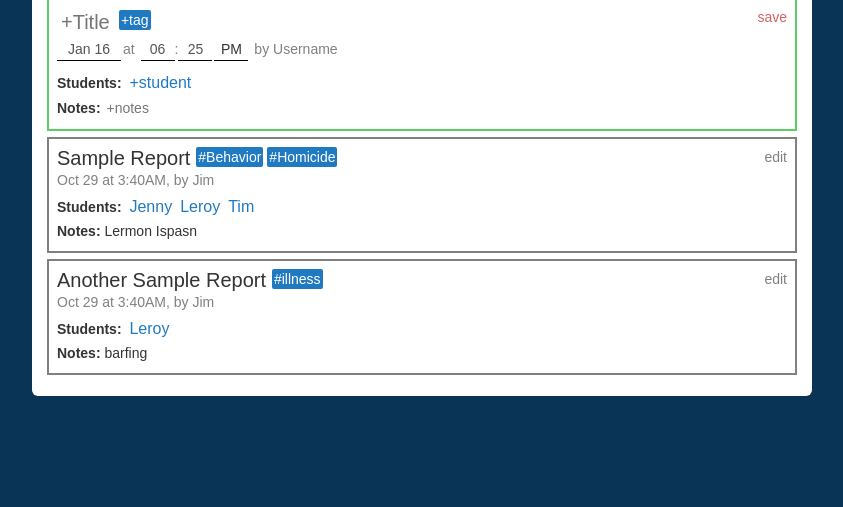
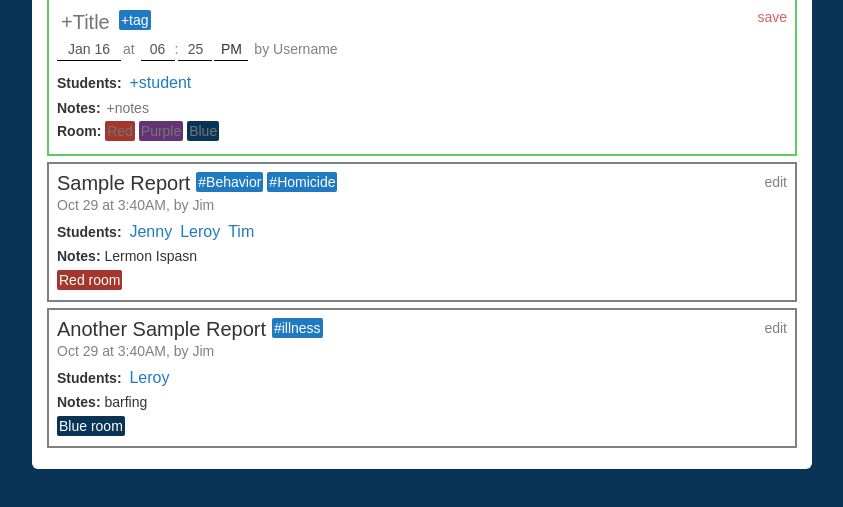
Before and after one commit to sewardhorace/bb-frontend, a website: page src/public/index.html in a window 1280 px wide. Shown: the part 101-608 px from the top of the page, without its empty margins (218-1061 px from the left). Drawn offline with nearby package versions, Linux system fonts and the light colour scheme; files that its build step writes are made by us from their sources; files whose address does not match are found by name.

Commit message:
added rooms

```diff
--- a/src/public/mock/reports.json
+++ b/src/public/mock/reports.json
@@ -3,10 +3,20 @@
     "title" : "Sample Report",
     "time" : "1288323623006",
     "author" : "Jim",
+    "room" : {
+      "name":"Red",
+      "hexColor":"#A3372C"
+    },
     "students" : [
-      "Jenny",
-      "Leroy",
-      "Tim"
+      {
+        "name":"Jenny"
+      },
+      {
+        "name":"Leroy"
+      },
+      {
+        "name":"Tim"
+      }
     ],
     "description" : "Lermon Ispasn",
     "tags" : [
@@ -18,8 +28,14 @@
     "title" : "Another Sample Report",
     "time" : "1288323623006",
     "author" : "Jim",
+    "room" : {
+      "name":"Blue",
+      "hexColor":"#093455"
+    },
     "students" : [
-      "Leroy"
+      {
+        "name":"Leroy"
+        }
     ],
     "description" : "barfing",
     "tags" : [
--- a/src/public/scripts/controllers/form.js
+++ b/src/public/scripts/controllers/form.js
@@ -6,6 +6,18 @@ angular.module('trackerApp')
   $scope.newReport = {};
   $scope.currentUser = {
     name:"Username"
+  };
+  $scope.redRoom = {
+    name:'Red',
+    hexColor:'#A3372C'
+  };
+  $scope.blueRoom = {
+    name:'Blue',
+    hexColor:'#093455'
+  };
+  $scope.purpleRoom = {
+    name:'Purple',
+    hexColor:'#643275'
   };
 
   $scope.change = function(className,idx){
@@ -43,13 +55,14 @@ angular.module('trackerApp')
     var date = $scope.newReport.date;
     var time = $scope.newReport.time;
     var report = {
-      title:$scope.newReport.title,
+      title:$scope.newReport.title.text,
       time: new Date(date.getFullYear(), date.getMonth(), date.getDate(),
                time.getHours(), time.getMinutes(), time.getSeconds()),
       author:$scope.currentUser.name,
       students:$scope.newReport.students,
       description:$scope.newReport.notes,
-      tags:$scope.newReport.tags
+      tags:$scope.newReport.tags,
+      room:$scope.newReport.room
     };
     $scope.$parent.reports.push(report);
     $scope.newReport = {
@@ -58,7 +71,8 @@ angular.module('trackerApp')
       time: new Date(),
       students: [],
       tags: [],
-      notes: ""
+      notes: "",
+      room:null
     };
   };
 });
--- a/src/public/styles/main.scss
+++ b/src/public/styles/main.scss
@@ -214,6 +214,26 @@ body{
       }
     }
   }
+  .room{
+    margin-top:2px;
+    input[type=radio] {
+      display: none;
+    }
+    input[type=radio]:checked + label{
+      color:white;
+    }
+    label{
+      display: inline-block;
+      cursor: pointer;
+      position: relative;
+      font-weight: normal;
+      padding:0 2px;
+      font-size: 14px;
+      border-radius:2px;
+      color:#757575;
+      background-color:black;
+    }
+  }
 }
 
 .report {
@@ -253,6 +273,15 @@ body{
   strong {
     font-size: 14px;
   }
+  .room{
+    margin:2px 0;
+    font-size: 14px;
+    color:white;
+    background-color: black;
+    border-radius: 2px;
+    display: inline-block;
+    padding:0 2px;
+  }
   .students{
     margin:2px 0;
     .student {
--- a/src/public/templates/reports.html
+++ b/src/public/templates/reports.html
@@ -18,11 +18,16 @@
           <span>by {{currentUser.name}}</span>
         </div>
         <students></students>
-        <!-- <div class="students">
-          <strong>Students: </strong>
-            <a href="" class="add-student-btn">+student</a>
-        </div> -->
         <div class="notes"><strong>Notes: </strong><input class="notes-input" placeholder="+notes" ng-model="newReport.notes"></input></div>
+        <div class="room">
+          <strong>Room: </strong>
+          <input id="red" type="radio" ng-model="newReport.room" ng-value="redRoom"/>
+          <label for="red" ng-style="{'background-color':redRoom.hexColor}">Red</label>
+          <input id="purple" type="radio" ng-model="newReport.room" ng-value="purpleRoom"/>
+          <label for="purple" ng-style="{'background-color':purpleRoom.hexColor}">Purple</label>
+          <input id="blue" type="radio" ng-model="newReport.room" ng-value="blueRoom"/>
+          <label for="blue" ng-style="{'background-color':blueRoom.hexColor}">Blue</lable>
+        </div>
       </div>
 
 
@@ -43,9 +48,11 @@
         </div>
         <div class="students">
           <strong>Students: </strong>
-          <a href="" class="student" ng-repeat="student in report.students">{{student}}</a>
+          <a href="" class="student" ng-repeat="student in report.students">{{student.name}}</a>
         </div>
         <div class="notes"><strong>Notes: </strong>{{report.description}}</div>
+        <div class="room" ng-style="{'background-color':report.room.hexColor}">
+          {{report.room.name}} room</div>
       </div>
 
     </div>
```
Also changed, not shown: src/public/styles/main.css.
